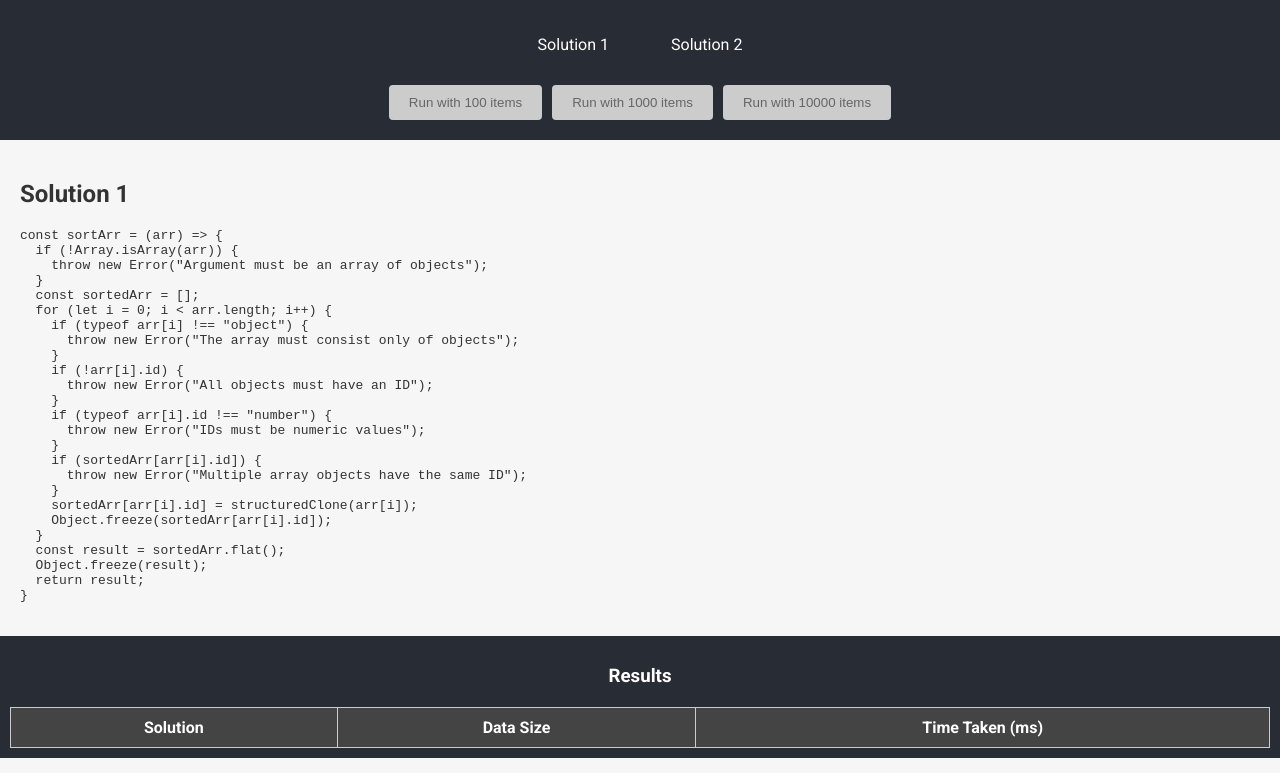
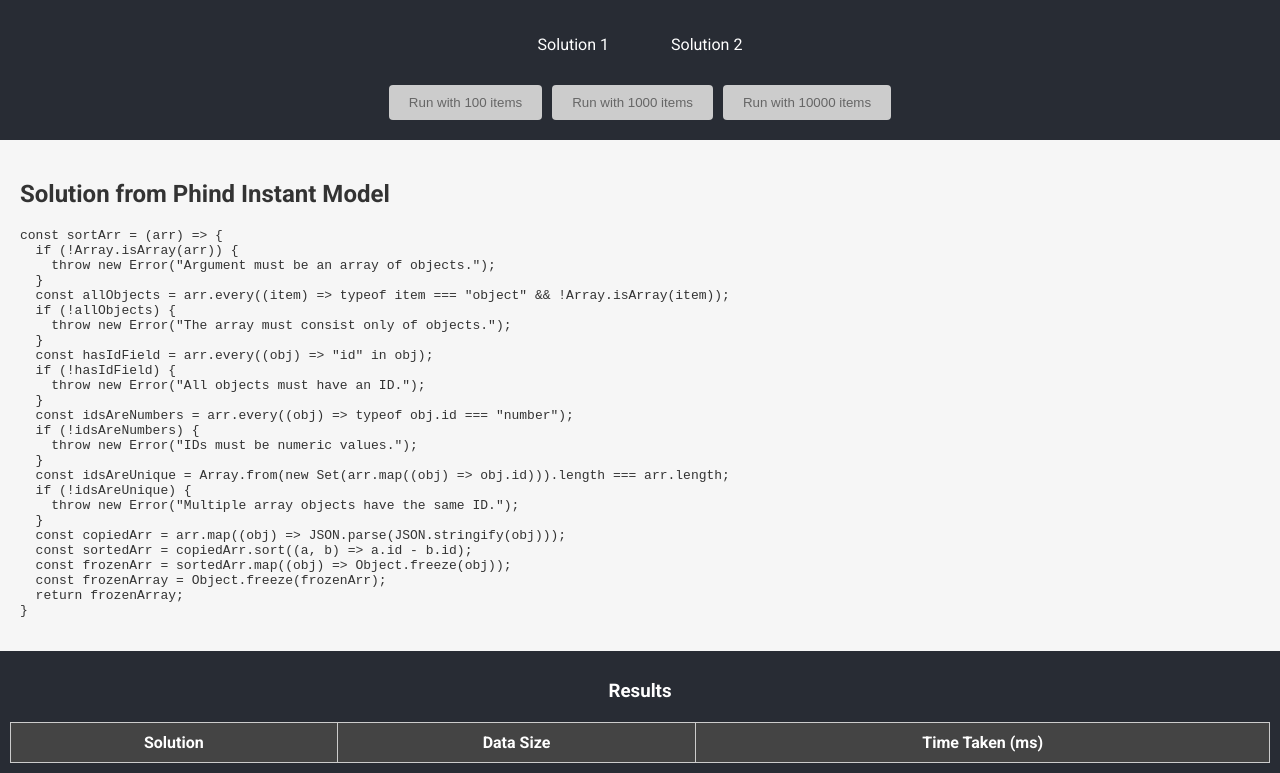
Before and after one commit to GreyHound87/array-manager, a React (Vite) app: page /solution1 in a window 1280 px wide. Shown: the part 880-1653 px from the top of the page. Built offline with nearby package versions, Linux system fonts and the light colour scheme.

Commit message:
Solution from Phind Instant Model

```diff
--- a/src/components/Solution1/Solution1.jsx
+++ b/src/components/Solution1/Solution1.jsx
@@ -4,7 +4,7 @@ import { sortArr1 } from './sortArr1';
 export function Solution1() {
     return (
         <div>
-            <h2>Solution 1</h2>
+            <h2>Solution from Phind Instant Model</h2>
             <pre>
                 <code>{`const sortArr = ${sortArr1.toString()}`}</code>
             </pre>
--- a/src/components/Solution1/sortArr1.js
+++ b/src/components/Solution1/sortArr1.js
@@ -1,25 +1,44 @@
 export const sortArr1 = (arr) => {
+    // Проверка, что аргумент является массивом
     if (!Array.isArray(arr)) {
-        throw new Error('Argument must be an array of objects');
+        throw new Error('Argument must be an array of objects.');
     }
-    const sortedArr = [];
-    for (let i = 0; i < arr.length; i++) {
-        if (typeof arr[i] !== 'object') {
-            throw new Error('The array must consist only of objects');
-        }
-        if (!arr[i].id) {
-            throw new Error('All objects must have an ID');
-        }
-        if (typeof arr[i].id !== 'number') {
-            throw new Error('IDs must be numeric values');
-        }
-        if (sortedArr[arr[i].id]) {
-            throw new Error('Multiple array objects have the same ID');
-        }
-        sortedArr[arr[i].id] = structuredClone(arr[i]);
-        Object.freeze(sortedArr[arr[i].id]);
+
+    // Проверка, что все элементы являются объектами
+    const allObjects = arr.every((item) => typeof item === 'object' && !Array.isArray(item));
+    if (!allObjects) {
+        throw new Error('The array must consist only of objects.');
     }
-    const result = sortedArr.flat();
-    Object.freeze(result);
-    return result;
+
+    // Проверка, что каждый объект содержит поле id
+    const hasIdField = arr.every((obj) => 'id' in obj);
+    if (!hasIdField) {
+        throw new Error('All objects must have an ID.');
+    }
+
+    // Проверка, что значение поля id является числом
+    const idsAreNumbers = arr.every((obj) => typeof obj.id === 'number');
+    if (!idsAreNumbers) {
+        throw new Error('IDs must be numeric values.');
+    }
+
+    // Проверка на уникальность значений id
+    const idsAreUnique = Array.from(new Set(arr.map((obj) => obj.id))).length === arr.length;
+    if (!idsAreUnique) {
+        throw new Error('Multiple array objects have the same ID.');
+    }
+
+    // Создание глубокой копии каждого объекта в массиве
+    const copiedArr = arr.map((obj) => JSON.parse(JSON.stringify(obj)));
+
+    // Сортировка массива по значению поля id в порядке возрастания
+    const sortedArr = copiedArr.sort((a, b) => a.id - b.id);
+
+    // Замораживание каждой копии объекта для иммутабельности
+    const frozenArr = sortedArr.map((obj) => Object.freeze(obj));
+
+    // Замораживание самого массива для иммутабельности
+    const frozenArray = Object.freeze(frozenArr);
+
+    return frozenArray;
 };
```
